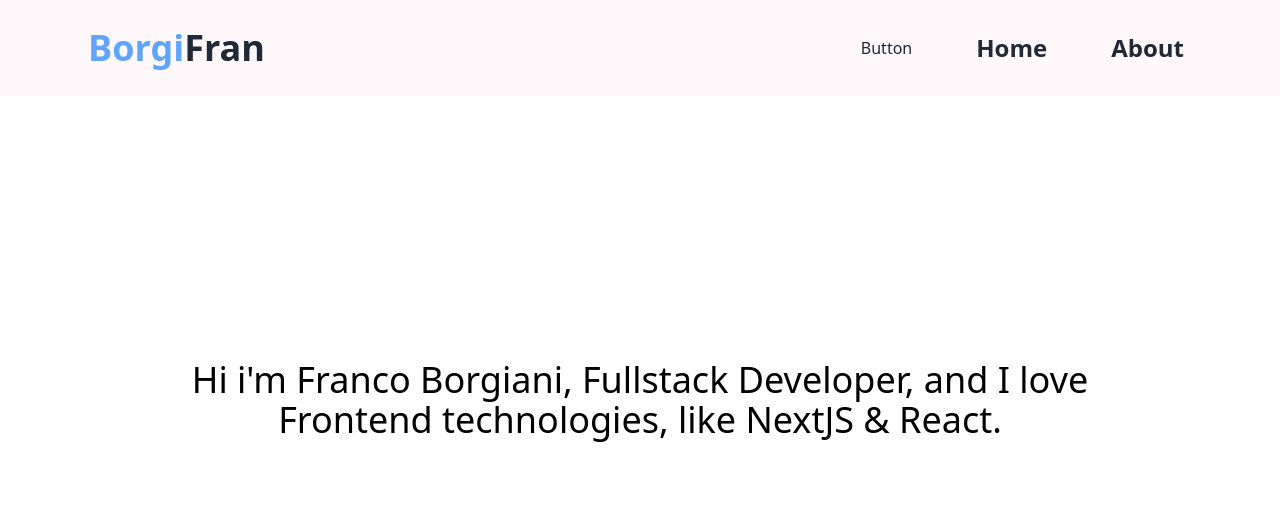
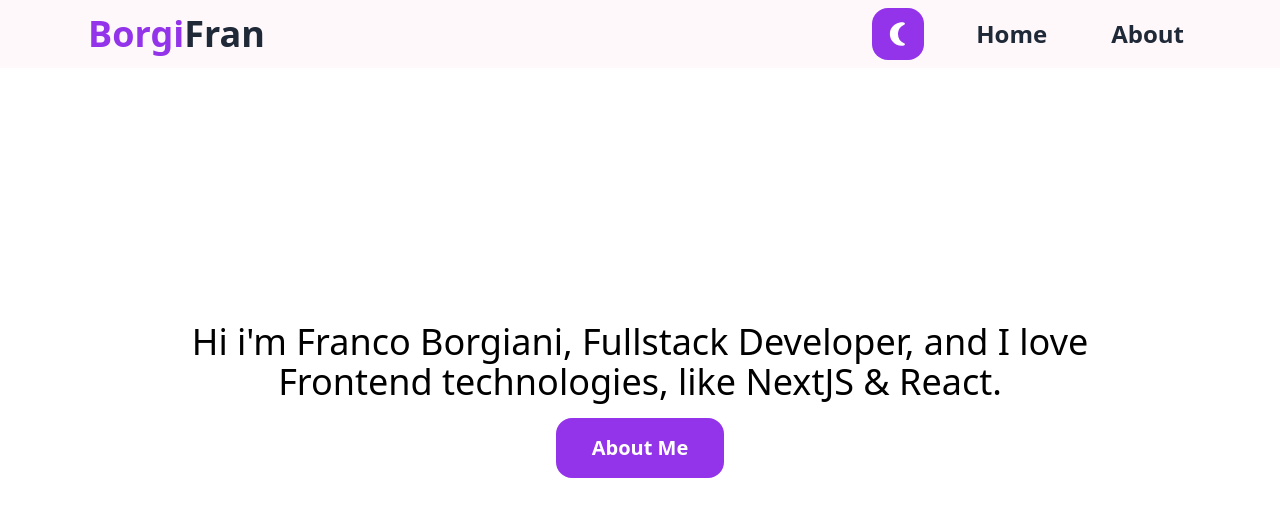
Before and after one commit to borgi-101/dark-portfolio-next, a Next.js app: page / in a window 1280 px wide. Shown: the top 516 px of the page. Built offline with nearby package versions, Linux system fonts and the light colour scheme.

Commit message:
[ADD] Landing

```diff
--- a/components/Header.jsx
+++ b/components/Header.jsx
@@ -2,31 +2,43 @@ import Link from "next/link";
 import { useContext, useState } from "react";
 import ThemeContext from "../context/ThemeContext";
 import MenuResponsive from "./MenuResponsive";
+import { MdOutlineWbSunny, MdNightlightRound } from "react-icons/md";
 
 const Header = () => {
-    const commonStyles = "flex justify-between py-7 items-center transition-all duration-700  sticky top-0";
+	const commonStyles = "flex justify-between py-2 items-center duration-500  sticky top-0";
 	const { darkmode, setDarkmode } = useContext(ThemeContext);
 
 	const [toggle, setToggle] = useState(false);
 	const spanStyles = `h-1 duration-500 origin-left w-full ${darkmode ? "bg-white" : "bg-gray-800"}`
 	return (
+
+
 		<header className={`${darkmode ?
-            `duration-500 bg-gray-800 text-pink-50 fixed top-0 left-0 right-0 bg-opacity-50 backdrop-blur-md ` :
-            `duration-500 bg-pink-50 text-gray-800 fixed top-0 left-0 right-0 bg-opacity-50`
+			`duration-500 bg-gray-800 text-pink-50
+            fixed top-0 left-0 right-0 bg-opacity-50 backdrop-blur-sm ` :
+			`duration-500 bg-pink-50 text-gray-800
+        fixed top-0 left-0 right-0 bg-opacity-50 backdrop-blur-sm `
 			}`
 		}>
 			<div className={commonStyles + " max-w-6xl mx-auto"}>
 				<Link href="/">
 					<a>
-                        <h1 className="px-6 text-3xl font-bold md:text-4xl"><span className="text-blue-400">Borgi</span>Fran</h1>
+						<h1 className="px-6 text-3xl font-bold md:text-4xl">
+							<span className={darkmode ? "text-blue-300" : "text-purple-600"}>Borgi</span>Fran</h1>
 					</a>
 				</Link>
 				<div className="flex">
 					<button
 						onClick={() => setDarkmode(!darkmode)}
-                        className="px-3 md:px-8"
+						className={`duration-500 p-3 md:mx-5 rounded-2xl
+                    ${darkmode
+								? "bg-yellow-300"
+								: "bg-purple-600"}`}
 					>
-                        Button
+						{darkmode ?
+							<MdOutlineWbSunny className="text-gray-800 w-7 h-7" />
+							: <MdNightlightRound className="text-white w-7 h-7" />
+						}
 					</button>
 					<MenuResponsive toggle={toggle} setToggle={setToggle} />
 					<button
@@ -42,4 +54,4 @@ const Header = () => {
 		</header>
 	)
 }
-export default Header;
+export default Header;4
--- a/package.json
+++ b/package.json
@@ -25,11 +25,13 @@
   },
   "homepage": "https://github.com/borgi-101/dark-portfolio-next#readme",
   "devDependencies": {
+    "aos": "^2.3.4",
     "autoprefixer": "^10.4.2",
     "next": "^12.0.8",
     "postcss": "^8.4.5",
     "react": "^17.0.2",
     "react-dom": "^17.0.2",
+    "react-icons": "^4.3.1",
     "tailwindcss": "^3.0.15"
   }
 }
--- a/pages/about/index.js
+++ b/pages/about/index.js
@@ -1,15 +1,24 @@
-import { useContext } from "react";
+import { useContext, useEffect } from "react";
 import ThemeContext from "../../context/ThemeContext";
+import Aos from "aos";
+import "aos/dist/aos.css";
 
 const About = () => {
+  useEffect(() => {
+    Aos.init({ duration: 500 });
+  }, [])
+
   const { darkmode, setDarkmode } = useContext(ThemeContext);
   return (
-        <div className="w-full h-screen max-w-6xl mx-auto text-2xl text-center text-pink-100 md:px-8">
-            <section className="grid max-w-6xl px-6 mx-auto md:h-screen place-content-center">
+    <div className="w-full h-full max-w-6xl mx-auto text-2xl text-center text-pink-100 md:px-8">
+      <section className="grid h-screen max-w-6xl px-6 mx-auto place-content-center">
+        <div data-aos="fade-up" >
           <h1 className={`max-w-6xl md:text-4xl  ${darkmode ? "text-white" : "text-black"}`}>
             I'm 18, I'm a tech student, and lover at linux, In my free time I drink cofee, and read about tech. I love run, and I try do it every day.
           </h1>
+        </div>
       </section>
+
     </div>
   )
 }
--- a/pages/index.js
+++ b/pages/index.js
@@ -1,14 +1,34 @@
 import { useContext } from "react";
+import Link from "next/link";
 import ThemeContext from "../context/ThemeContext";
 
 const Home = () => {
   const { darkmode, setDarkmode } = useContext(ThemeContext)
+  const primaryButtonStyles = `rounded-2xl px-8 py-3 mt-4 text-xl font-bold duration-500 border-4
+    ${darkmode ?
+      "bg-blue-300 text-gray-800 border-1 border-blue-300 hover:bg-gray-800 hover:text-blue-300"
+      : "text-white  bg-purple-600  border-purple-600  hover:bg-white hover:text-purple-600"
+    } `;
+
+
+
   return (
-        <div className="w-full h-screen max-w-6xl mx-auto text-2xl text-center text-pink-100 md:px-8">
-            <section className="grid max-w-6xl px-6 mx-auto md:h-screen place-content-center">
+    <div className="w-full h-screen max-w-6xl mx-auto text-2xl text-center text-skyblue-100 md:px-8">
+      <section className="grid h-screen max-w-6xl px-6 mx-auto place-content-center">
+        <div data-aos="fade-up" >
           <h1 className={`max-w-6xl md:text-4xl  ${darkmode ? "text-white" : "text-black"}`}>
             Hi i'm Franco Borgiani, Fullstack Developer, and I love Frontend technologies, like NextJS & React.
           </h1>
+          <Link href="/about">
+            <a>
+              <button
+                className={primaryButtonStyles} >
+                About Me
+              </button>
+            </a>
+          </Link>
+
+        </div>
       </section>
     </div>
   )
```
Also changed, not shown: 1 other file (tests, documents, lock files or other folders). Lines whose indentation alone changed are shown as unchanged.
